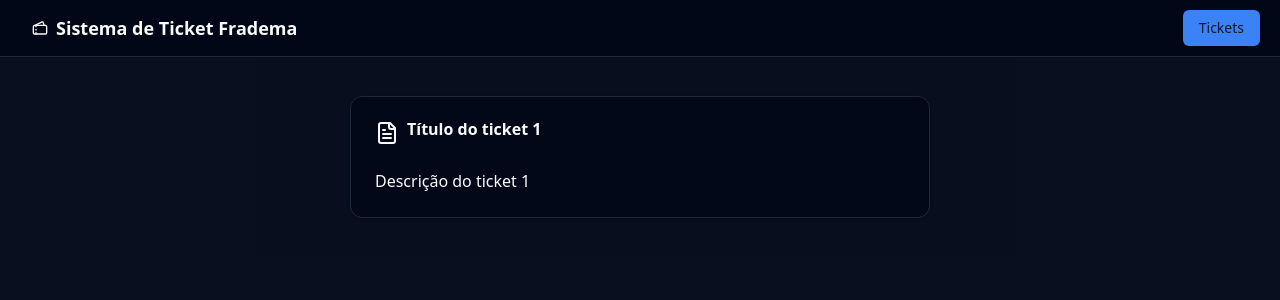
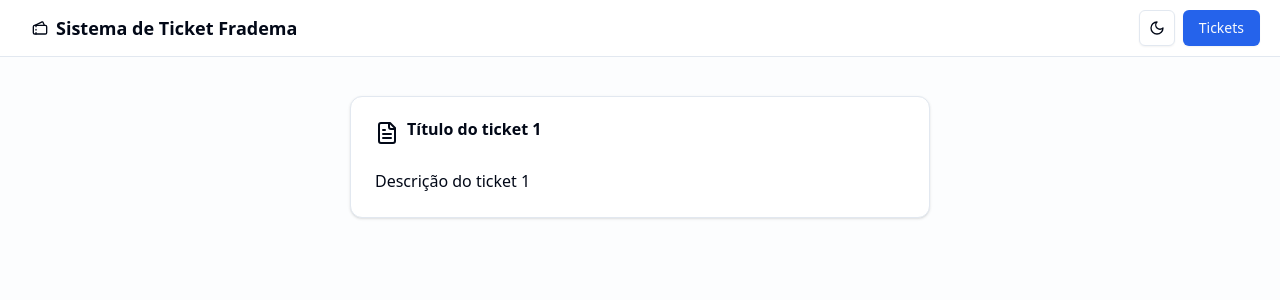
Before and after one commit to arinellipar/arinelli-ticket, a Next.js app: page /tickets/1 in a window 1280 px wide. Shown: the top 300 px of the page. Built offline with nearby package versions, Linux system fonts and the light colour scheme; what tailwindcss-animated would draw is missing.

Commit message:
darkmode

```diff
--- a/src/app/globals.css
+++ b/src/app/globals.css
@@ -12,25 +12,25 @@
 
 @layer base {
   :root {
-    --background: hsl(222.2 84% 4.9%);
-    --foreground: hsl(210 40% 98%);
-    --card: hsl(222.2 84% 4.9%);
-    --card-foreground: hsl(210 40% 98%);
-    --popover: hsl(222.2 84% 4.9%);
-    --popover-foreground: hsl(210 40% 98%);
-    --primary: hsl(217.2 91.2% 59.8%);
-    --primary-foreground: hsl(222.2 47.4% 11.2%);
-    --secondary: hsl(217.2 32.6% 17.5%);
-    --secondary-foreground: hsl(210 40% 98%);
-    --muted: hsl(217.2 32.6% 17.5%);
-    --muted-foreground: hsl(215 20.2% 65.1%);
-    --accent: hsl(217.2 32.6% 17.5%);
-    --accent-foreground: hsl(210 40% 98%);
-    --destructive: hsl(0 62.8% 30.6%);
+    --background: hsl(0 0% 100%);
+    --foreground: hsl(222.2 84% 4.9%);
+    --card: hsl(0 0% 100%);
+    --card-foreground: hsl(222.2 84% 4.9%);
+    --popover: hsl(0 0% 100%);
+    --popover-foreground: hsl(222.2 84% 4.9%);
+    --primary: hsl(221.2 83.2% 53.3%);
+    --primary-foreground: hsl(210 40% 98%);
+    --secondary: hsl(210 40% 96.1%);
+    --secondary-foreground: hsl(222.2 47.4% 11.2%);
+    --muted: hsl(210 40% 96.1%);
+    --muted-foreground: hsl(215.4 16.3% 46.9%);
+    --accent: hsl(210 40% 96.1%);
+    --accent-foreground: hsl(222.2 47.4% 11.2%);
+    --destructive: hsl(0 84.2% 60.2%);
     --destructive-foreground: hsl(210 40% 98%);
-    --border: hsl(217.2 32.6% 17.5%);
-    --input: hsl(217.2 32.6% 17.5%);
-    --ring: hsl(224.3 76.3% 48%);
+    --border: hsl(214.3 31.8% 91.4%);
+    --input: hsl(214.3 31.8% 91.4%);
+    --ring: hsl(221.2 83.2% 53.3%);
     --radius: 0.5rem;
     --chart-1: hsl(12 76% 61%);
     --chart-2: hsl(173 58% 39%);
@@ -51,7 +51,7 @@
     --secondary: hsl(217.2 32.6% 17.5%);
     --secondary-foreground: hsl(210 40% 98%);
     --muted: hsl(217.2 32.6% 17.5%);
-    --muted-foreground: hsl(215 20.2% 65.1%);
+    --muted-foreground: hsl(215.4 20.2% 65.1%);
     --accent: hsl(217.2 32.6% 17.5%);
     --accent-foreground: hsl(210 40% 98%);
     --destructive: hsl(0 62.8% 30.6%);
--- a/src/app/layout.tsx
+++ b/src/app/layout.tsx
@@ -2,6 +2,7 @@ import "./globals.css";
 import type { Metadata } from "next";
 import localFont from "next/font/local";
 import { Header } from "@/components/header";
+import { ThemeProvider } from "@/components/themes/theme-provider";
 
 const geistSans = localFont({
   src: "./fonts/GeistVF.woff",
@@ -15,8 +16,8 @@ const geistMono = localFont({
 });
 
 export const metadata: Metadata = {
-  title: "The Road to Next",
-  description: "My Road to Next application ...",
+  title: "Sistema de Tickets Fradema",
+  description: "Suporte para Fradema",
 };
 
 export default function RootLayout({
@@ -25,11 +26,13 @@ export default function RootLayout({
   children: React.ReactNode;
 }>) {
   return (
-    <html lang="pt-br">
+    <html suppressHydrationWarning lang="pt-br">
       <body
         className={`${geistSans.variable} ${geistMono.variable} antialiased`}
       >
+        <ThemeProvider>
           <Header />
+
           <main
             className="
           min-h-screen flex-1
@@ -41,6 +44,7 @@ export default function RootLayout({
           >
             {children}
           </main>
+        </ThemeProvider>
       </body>
     </html>
   );
--- a/src/components/header.tsx
+++ b/src/components/header.tsx
@@ -2,6 +2,7 @@ import { homePath, ticketsPath } from "@/paths";
 import { LucideTickets } from "lucide-react";
 import { buttonVariants } from "./ui/button";
 import Link from "next/link";
+import { ThemeSwitcher } from "./themes/theme-switcher";
 
 const Header = () => {
   return (
@@ -13,7 +14,7 @@ const Header = () => {
             w-full flex py-2.5 px-5 justify-between
           "
     >
-      <div>
+      <div className="flex items-center gap-x-2">
         {/* <Button asChild variant={"outline"}> */}
         <Link
           href={homePath()}
@@ -24,7 +25,8 @@ const Header = () => {
         </Link>
         {/* </Button> */}
       </div>
-      <div>
+      <div className="flex items-center gap-x-2">
+        <ThemeSwitcher />
         {/* <Button asChild variant={"outline"}> */}
         <Link
           href={ticketsPath()}
--- /dev/null
+++ b/src/components/themes/theme-provider.tsx
@@ -0,0 +1,15 @@
+import { ThemeProvider as BaseThemeProvider } from "next-themes";
+
+type ThemeProviderProps = {
+  children: React.ReactNode;
+};
+
+const ThemeProvider = ({ children }: ThemeProviderProps) => {
+  return (
+    <BaseThemeProvider attribute="class" defaultTheme="system" enableSystem>
+      {children}
+    </BaseThemeProvider>
+  );
+};
+
+export { ThemeProvider };
--- /dev/null
+++ b/src/components/themes/theme-switcher.tsx
@@ -0,0 +1,34 @@
+"use client";
+
+import { LucideMoon, LucideSun } from "lucide-react";
+import { useTheme } from "next-themes";
+import { Button } from "@/components/ui/button";
+
+const ThemeSwitcher = () => {
+  const { theme, setTheme } = useTheme();
+
+  return (
+    <Button
+      variant="outline"
+      size="icon"
+      onClick={() => setTheme(theme === "light" ? "dark" : "light")}
+    >
+      <LucideSun
+        className="
+          absolute h-4 w-4 rotate-90 scale-0 transition-transform
+          dark:-rotate-0 dark:scale-100
+        "
+      />
+      <LucideMoon
+        className="
+           h-4 w-4 rotate-0 scale-100 transition-all
+          dark:-rotate-90 dark:scale-0
+        "
+      />
+
+      <span className="sr-only">Toggle theme</span>
+    </Button>
+  );
+};
+
+export { ThemeSwitcher };
```
Also changed, not shown: package.json (+11 -5 lines), 2 other files (tests, documents, lock files or other folders). Lines whose indentation alone changed are shown as unchanged.
